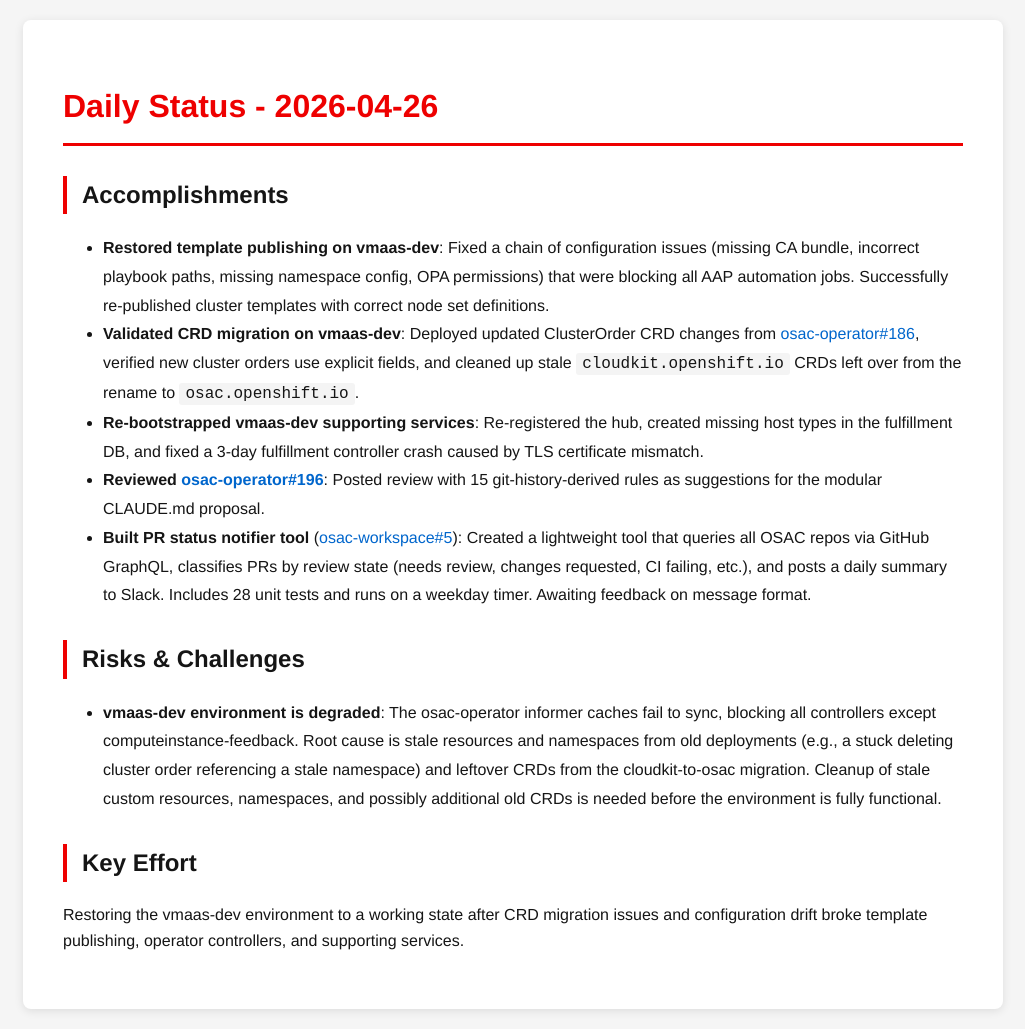
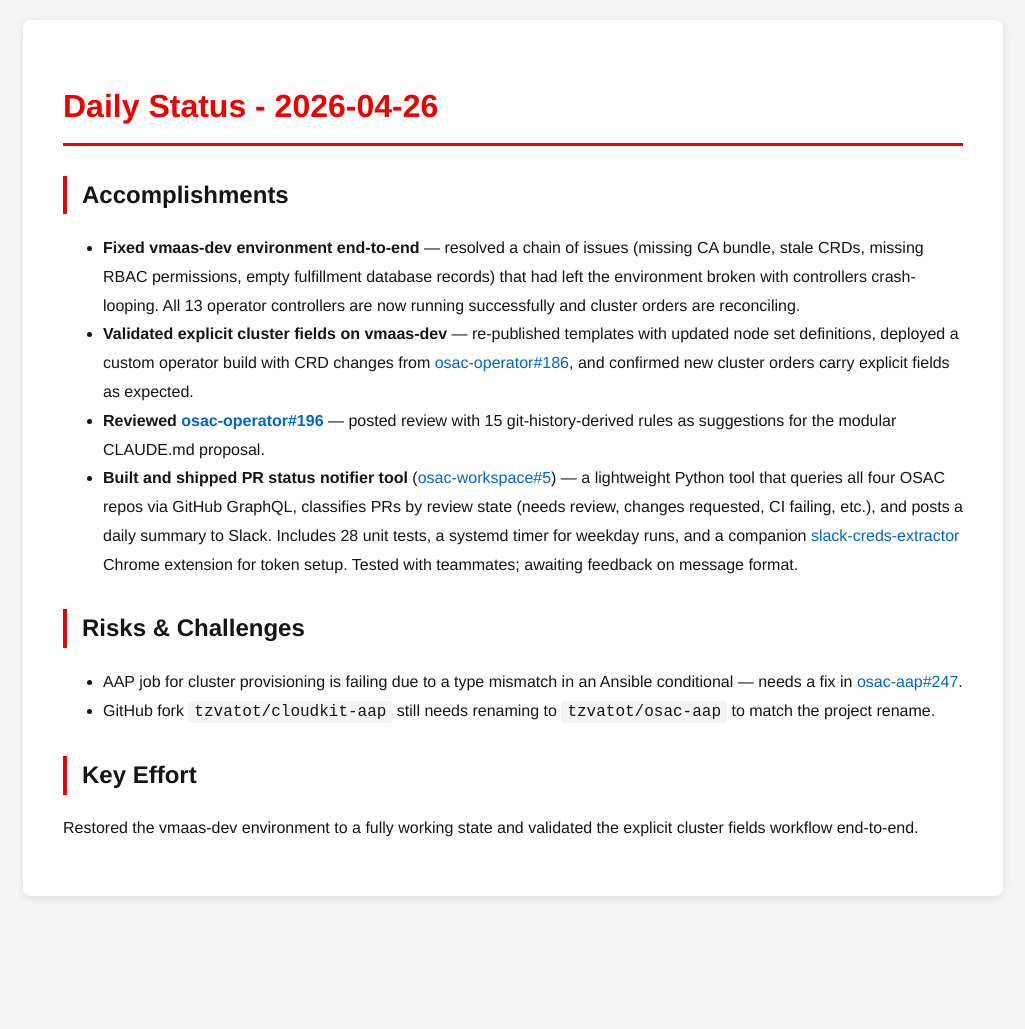
Before and after one commit to tzvatot/daily-status, a Jekyll site: the page built from 2026-04-26.md, in a window 1280 px wide. Shown: the whole page, without its empty margins (127-1152 px from the left). Built offline with Jekyll 4.4.1, drawn with Linux system fonts in a browser that asks for light colours; after the commit the page ends 916 px from its top, so only the background shows below that.

Commit message:
Daily status update - 2026-04-26

```diff
--- a/2026-04-26.md
+++ b/2026-04-26.md
@@ -8,16 +8,16 @@
 
 ## Accomplishments
 
-- **Restored template publishing on vmaas-dev**: Fixed a chain of configuration issues (missing CA bundle, incorrect playbook paths, missing namespace config, OPA permissions) that were blocking all AAP automation jobs. Successfully re-published cluster templates with correct node set definitions.
-- **Validated CRD migration on vmaas-dev**: Deployed updated ClusterOrder CRD changes from [osac-operator#186](https://github.com/osac-project/osac-operator/pull/186), verified new cluster orders use explicit fields, and cleaned up stale `cloudkit.openshift.io` CRDs left over from the rename to `osac.openshift.io`.
-- **Re-bootstrapped vmaas-dev supporting services**: Re-registered the hub, created missing host types in the fulfillment DB, and fixed a 3-day fulfillment controller crash caused by TLS certificate mismatch.
-- **Reviewed [osac-operator#196](https://github.com/osac-project/osac-operator/pull/196)**: Posted review with 15 git-history-derived rules as suggestions for the modular CLAUDE.md proposal.
-- **Built PR status notifier tool** ([osac-workspace#5](https://github.com/osac-project/osac-workspace/pull/5)): Created a lightweight tool that queries all OSAC repos via GitHub GraphQL, classifies PRs by review state (needs review, changes requested, CI failing, etc.), and posts a daily summary to Slack. Includes 28 unit tests and runs on a weekday timer. Awaiting feedback on message format.
+- **Fixed vmaas-dev environment end-to-end** — resolved a chain of issues (missing CA bundle, stale CRDs, missing RBAC permissions, empty fulfillment database records) that had left the environment broken with controllers crash-looping. All 13 operator controllers are now running successfully and cluster orders are reconciling.
+- **Validated explicit cluster fields on vmaas-dev** — re-published templates with updated node set definitions, deployed a custom operator build with CRD changes from [osac-operator#186](https://github.com/osac-project/osac-operator/pull/186), and confirmed new cluster orders carry explicit fields as expected.
+- **Reviewed [osac-operator#196](https://github.com/osac-project/osac-operator/pull/196)** — posted review with 15 git-history-derived rules as suggestions for the modular CLAUDE.md proposal.
+- **Built and shipped PR status notifier tool** ([osac-workspace#5](https://github.com/osac-project/osac-workspace/pull/5)) — a lightweight Python tool that queries all four OSAC repos via GitHub GraphQL, classifies PRs by review state (needs review, changes requested, CI failing, etc.), and posts a daily summary to Slack. Includes 28 unit tests, a systemd timer for weekday runs, and a companion [slack-creds-extractor](https://github.com/tzvatot/slack-creds-extractor) Chrome extension for token setup. Tested with teammates; awaiting feedback on message format.
 
 ## Risks & Challenges
 
-- **vmaas-dev environment is degraded**: The osac-operator informer caches fail to sync, blocking all controllers except computeinstance-feedback. Root cause is stale resources and namespaces from old deployments (e.g., a stuck deleting cluster order referencing a stale namespace) and leftover CRDs from the cloudkit-to-osac migration. Cleanup of stale custom resources, namespaces, and possibly additional old CRDs is needed before the environment is fully functional.
+- AAP job for cluster provisioning is failing due to a type mismatch in an Ansible conditional — needs a fix in [osac-aap#247](https://github.com/osac-project/osac-aap/pull/247).
+- GitHub fork `tzvatot/cloudkit-aap` still needs renaming to `tzvatot/osac-aap` to match the project rename.
 
 ## Key Effort
 
-Restoring the vmaas-dev environment to a working state after CRD migration issues and configuration drift broke template publishing, operator controllers, and supporting services.
+Restored the vmaas-dev environment to a fully working state and validated the explicit cluster fields workflow end-to-end.
```
